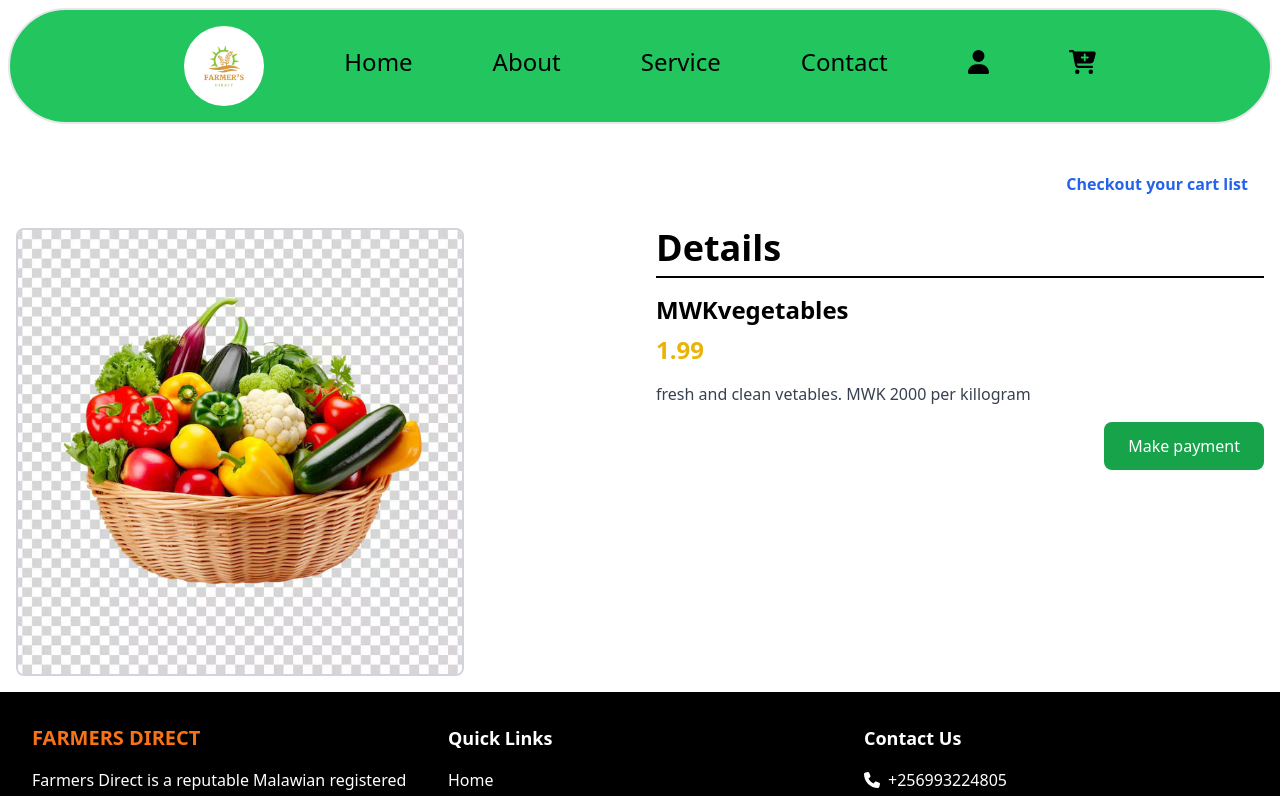
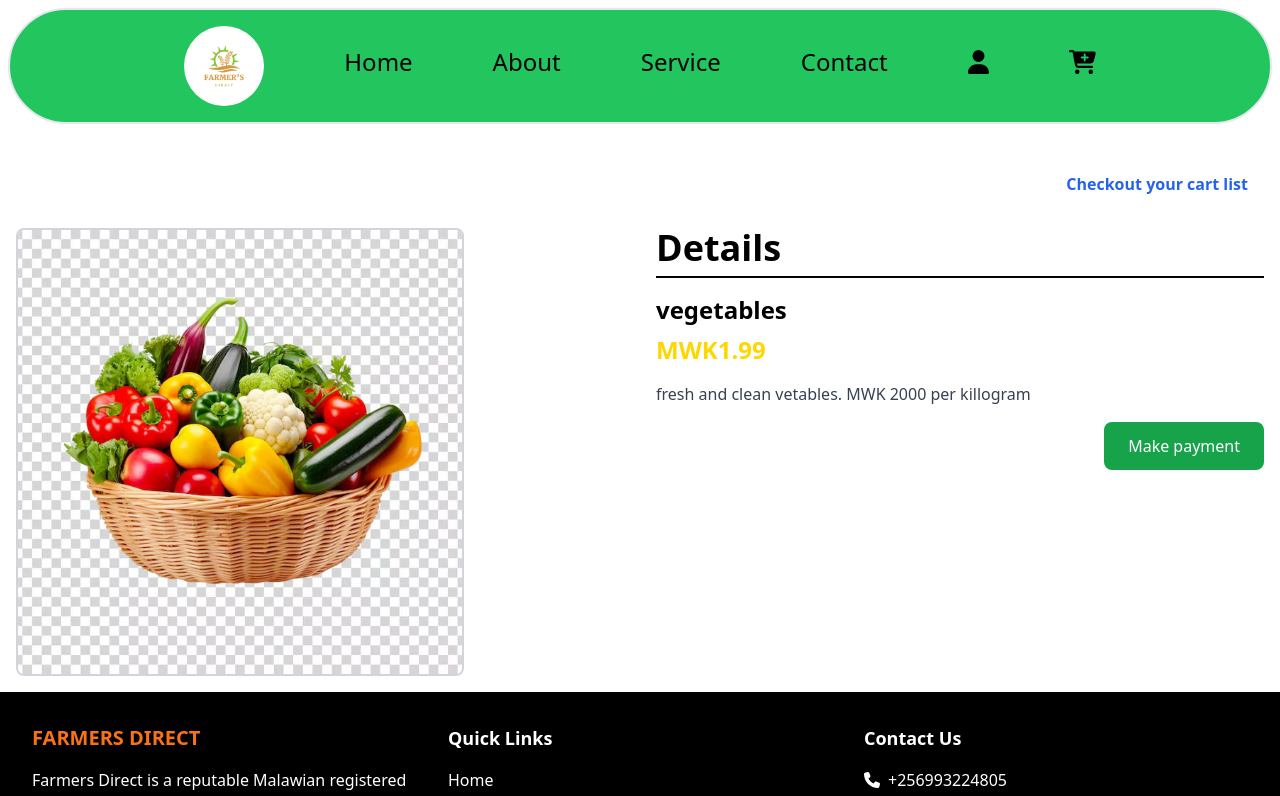
Before and after one commit to Smkandawire/GROUP-27-FARMERS-DIRECT-WEBSITE-FRONTEND, a React (Create React App) app: page /product/1 in a window 1280 px wide. Shown: the top 796 px of the page. Built offline with nearby package versions, Linux system fonts and the light colour scheme.

Commit message:
product details debug

```diff
--- a/src/components/AddToCart/ProdDetails.js
+++ b/src/components/AddToCart/ProdDetails.js
@@ -38,10 +38,8 @@ const ProductDetails = () => {
           <h1 className='text-4xl font-bold mb-2'>Details</h1>
           <div className="w-full h-0.5 bg-black mb-4"></div>
 
-          <div className="text-2xl font-bold mb-2">MWK{product.name}</div>
-          <p className="text-2xl font-semibold mb-4 text-yellow-500">
-            {product.price}
-          </p>
+          <div className="text-2xl font-bold mb-2">{product.name}</div>
+          <p className="text-2xl font-semibold mb-4 text-[rgb(255,215,0)]">MWK{product.price} </p>
           <p className="text-gray-700 mb-4">{product.description}</p>
 
           {/* payment button */}
```
